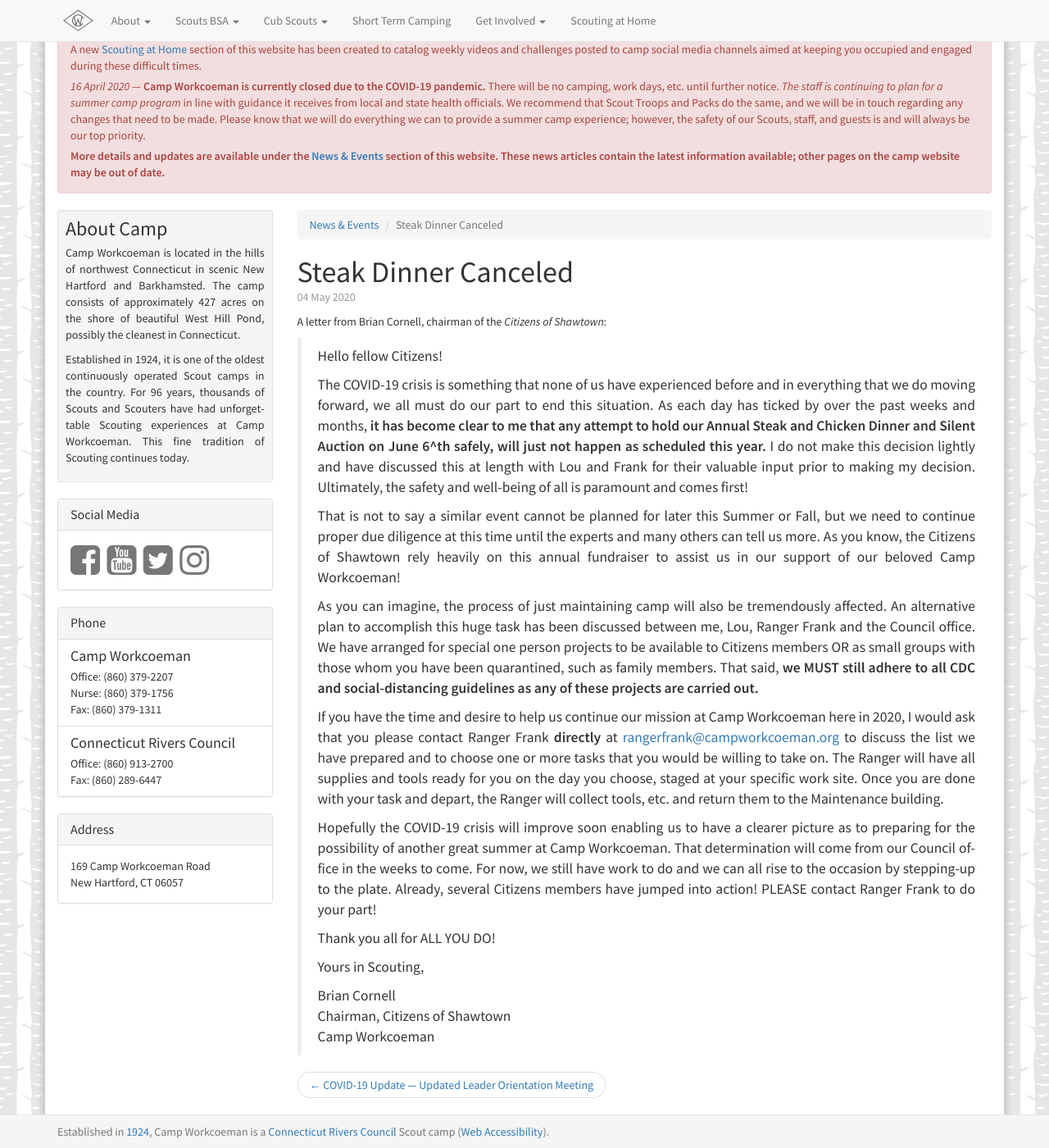
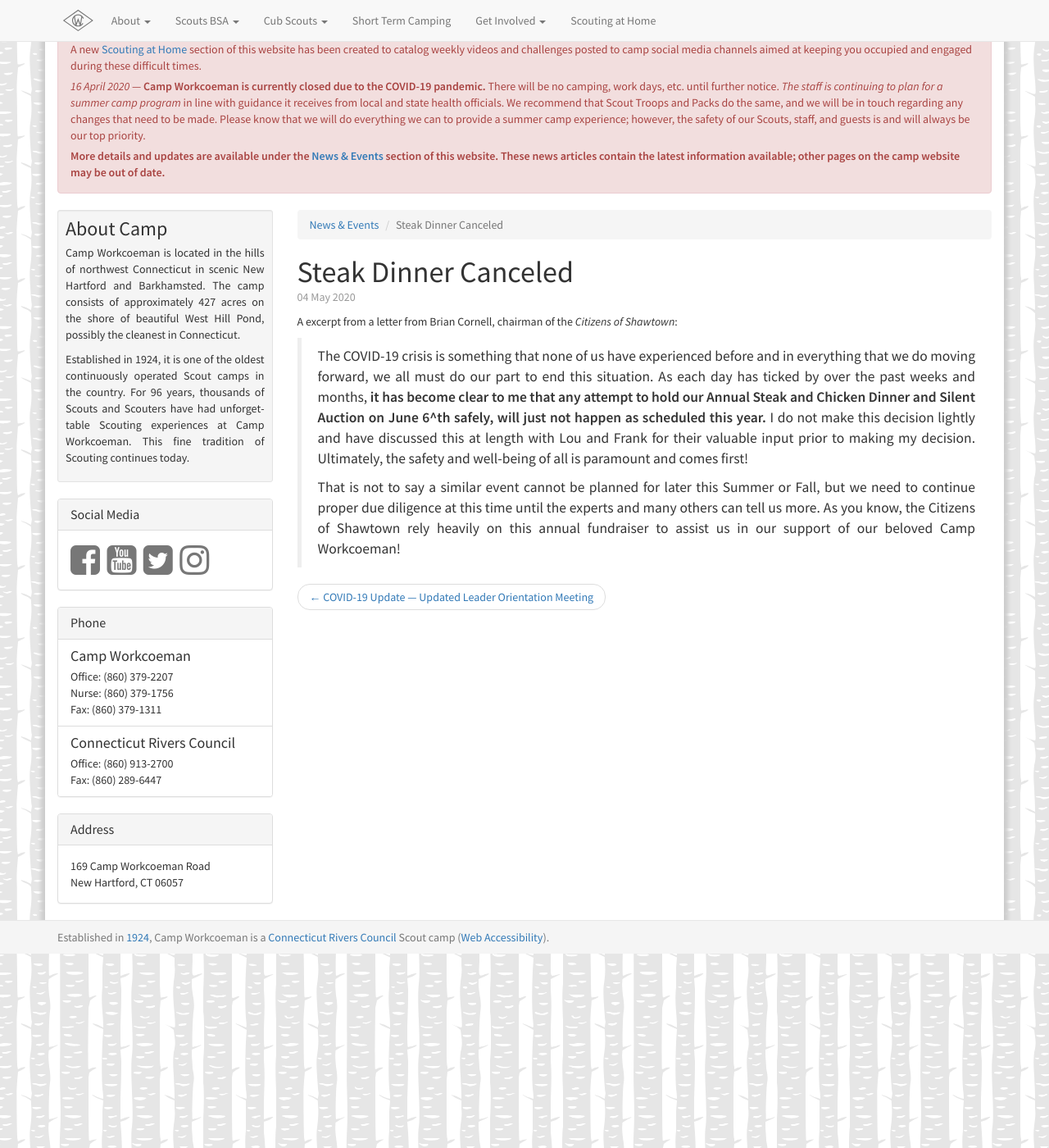
Before and after one commit to campworkcoeman/campworkcoeman.org, a Jekyll site: the page built from about/news/_posts/2020-05-04-steak-dinner-canceled.md, in a window 1280 px wide and 1400 px high, scrolled down 318 px. Shown: the whole window at 82% size. Built offline with Jekyll 4.4.1, drawn with Linux system fonts in a browser that asks for light colours; nearby versions of some CDN libraries; Markdown is read by kramdown in place of the engine named in the settings.

Commit message:
Shorten Brian's letter.

```diff
--- a/about/news/_posts/2020-05-04-steak-dinner-canceled.md
+++ b/about/news/_posts/2020-05-04-steak-dinner-canceled.md
@@ -4,24 +4,8 @@
 title: Steak Dinner Canceled
 ---
 
-A letter from Brian Cornell, chairman of the *Citizens of Shawtown*:
+A excerpt from a letter from Brian Cornell, chairman of the *Citizens of Shawtown*:
 
-> Hello fellow Citizens!
->
 > The COVID-19 crisis is something that none of us have experienced before and in everything that we do moving forward, we all must do our part to end this situation. As each day has ticked by over the past weeks and months, **it has become clear to me that any attempt to hold our Annual Steak and Chicken Dinner and Silent Auction on June 6^th safely, will just not happen as scheduled this year.** I do not make this decision lightly and have discussed this at length with Lou and Frank for their valuable input prior to making my decision. Ultimately, the safety and well-being of all is paramount and comes first!
 >
 > That is not to say a similar event cannot be planned for later this Summer or Fall, but we need to continue proper due diligence at this time until the experts and many others can tell us more. As you know, the Citizens of Shawtown rely heavily on this annual fundraiser to assist us in our support of our beloved Camp Workcoeman!
->
-> As you can imagine, the process of just maintaining camp will also be tremendously affected. An alternative plan to accomplish this huge task has been discussed between me, Lou, Ranger Frank and the Council office. We have arranged for special one person projects to be available to Citizens members OR as small groups with those whom you have been quarantined, such as family members. That said, **we MUST still adhere to all CDC and social-distancing guidelines as any of these projects are carried out.**
->
-> If you have the time and desire to help us continue our mission at Camp Workcoeman here in 2020, I would ask that you please contact Ranger Frank **directly** at [rangerfrank@campworkcoeman.org](mailto:rangerfrank@campworkcoeman.org) to discuss the list we have prepared and to choose one or more tasks that you would be willing to take on. The Ranger will have all supplies and tools ready for you on the day you choose, staged at your specific work site. Once you are done with your task and depart, the Ranger will collect tools, etc. and return them to the Maintenance building.
->
-> Hopefully the COVID-19 crisis will improve soon enabling us to have a clearer picture as to preparing for the possibility of another great summer at Camp Workcoeman. That determination will come from our Council office in the weeks to come. For now, we still have work to do and we can all rise to the occasion by stepping-up to the plate. Already, several Citizens members have jumped into action! PLEASE contact Ranger Frank to do your part!
->
-> Thank you all for ALL YOU DO!
->
-> Yours in Scouting,
->
-> Brian Cornell
-> Chairman, Citizens of Shawtown
-> Camp Workcoeman
```
